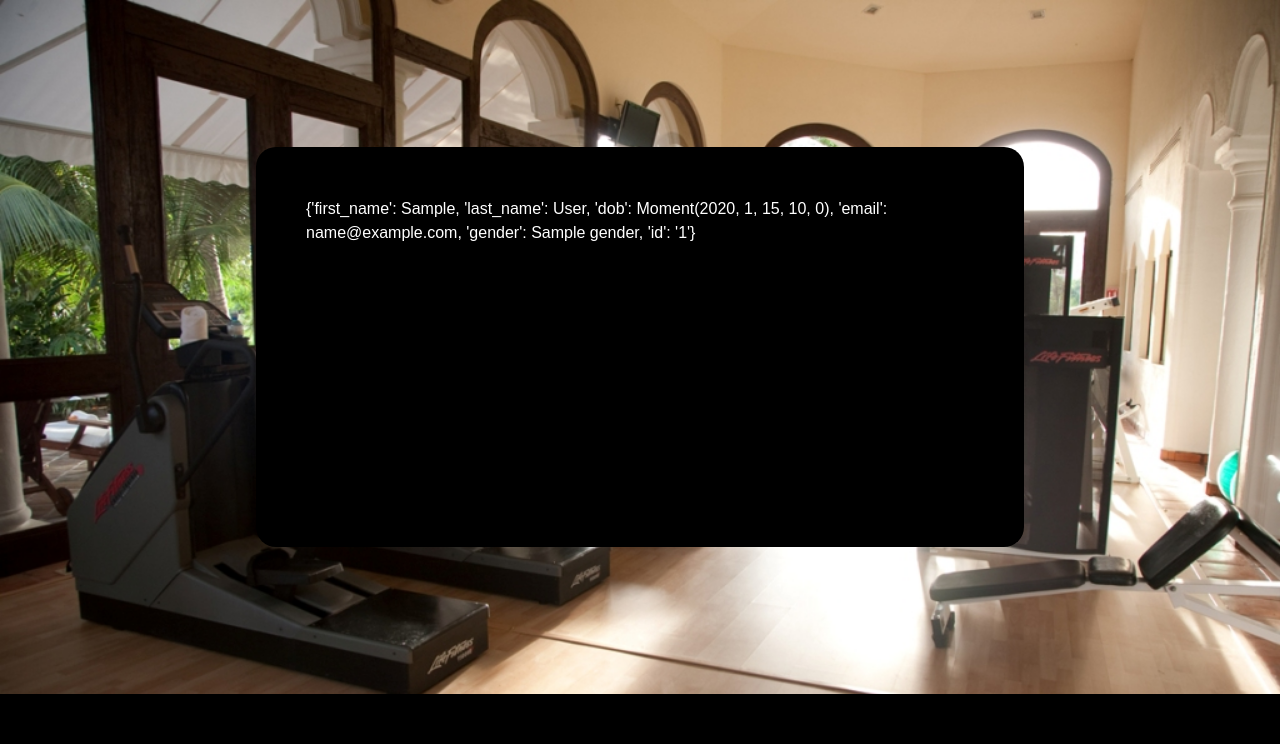
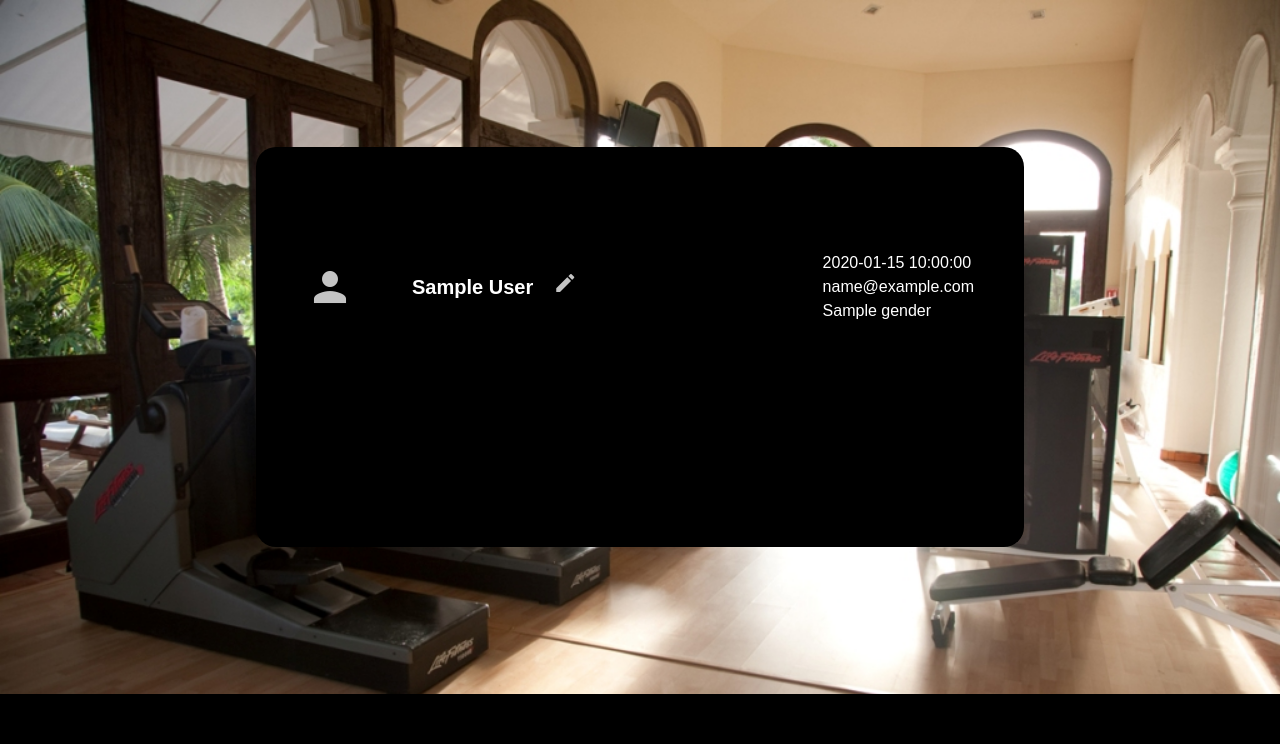
Before and after one commit to douglasrusse11/gym_project, a Flask app: page /members_area/1 in a window 1280 px wide. Shown: the part 56-800 px from the top of the page. Run offline with Flask 2, Linux system fonts and the light colour scheme; a database or web service that is not in the repository returns one stand-in record (values such as "Sample title"); some libraries are stand-ins or nearby versions.

Commit message:
updates members/area/show template, adds css

```diff
--- a/static/css/style.css
+++ b/static/css/style.css
@@ -106,23 +106,23 @@ main {
     justify-content: space-between;
 }
 
-.class-heading {
+.class-heading, .member-heading {
     display: flex;
     justify-content: space-between;
     align-items: center;
     height: 60%;
 }
 
-.class-name {
+.class-name, .member-name {
     display: flex;
     align-items: center;
 }
 
-.class-name > .material-icons {
+.class-name > .material-icons, .member-name > .material-icons {
     font-size: 48px;
 }
 
-.class-name > h3 {
+.class-name > h3, .member-name > h3 {
     margin-left: 20px;
 }
 
--- a/templates/members_area/show.html
+++ b/templates/members_area/show.html
@@ -2,6 +2,17 @@
 
 {% block content %}
 <div class="single-container">
-    <p>{{ member.__dict__ }}</p>
+    <div class="member-heading">
+        <div class="member-name">
+            <span class="material-icons">persons</span>
+            <h2>{{ member.full_name()}}</h2>
+            <h3><a href="/members_area/{{ member.id }}/edit"><span class="material-icons">edit</span></a></h3>
+        </div>
+        <div class="member-details">
+            <p>{{ member.dob }}</p>
+            <p>{{ member.email}}</p>
+            <p>{{ member.gender}}</p>
+        </div>
+    </div>
 </div>
 {% endblock %}
```
